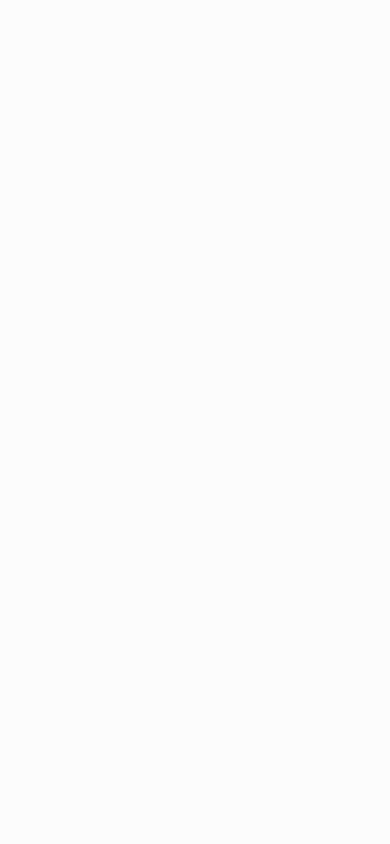
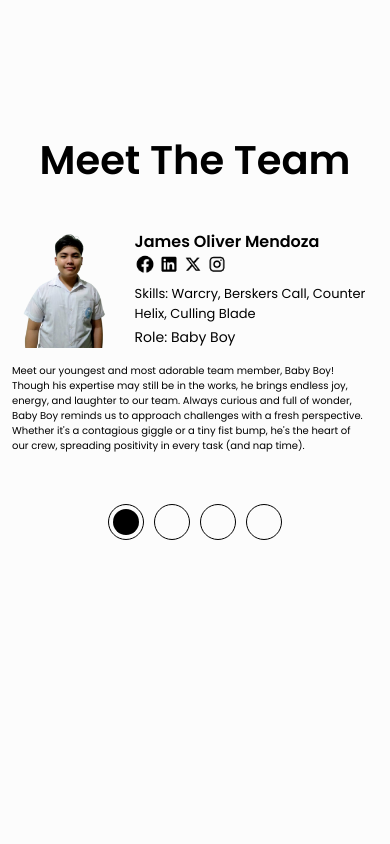
Before and after one commit to Fuz7/Wheel-Care, a React (Vite) app: page /home in a window 390 px wide. Shown: the part 5960-6804 px from the top of the page. Built offline with nearby package versions, Linux system fonts and the light colour scheme.

Commit message:
Make homepage TheTeam responsive

```diff
--- a/src/components/Home/Reviews.jsx
+++ b/src/components/Home/Reviews.jsx
@@ -89,13 +89,13 @@ export default function Reviews() {
 
   return (
     <section className="min-h-[450px] gap-[66px] mt-[150px] lg:mt-[500px]
-     mb-[1600px] lg:mb-[2400px] flex flex-col">
+     mb-[100px] lg:mb-[2400px] flex flex-col">
       <h2 className="self-center font-Poppins-Medium text-[48px]">Reviews</h2>
       <div
         ref={containerRef}
         className="min-w-full min-h-[700px] reviewGradient pt-[67px] pb-[67px]
       flex flex-col lg:flex-row items-center justify-center
-       gap-[100px] lg:gap-[30px] xl:gap-[90px] 2xl:gap-[150px]"
+       gap-[100px] lg:gap-[90px] 2xl:gap-[150px]"
       >
         <ReviewCard
           imgSrc={tankWheelchair}
@@ -146,7 +146,7 @@ const ReviewCard = forwardRef(
       <div
         ref={ref}
         className="min-w-[350px] max-w-[350px] min-h-[550px] max-h-[550px] bg-white
-          rounded-t-[200px] flex flex-col items-center mr-[13px]"
+          rounded-t-[200px] flex flex-col items-center mr-[13px] lg:mr-0 "
       >
         <img className="mt-[40px]" src={imgSrc} alt="Reviewed Wheelchair" />
         <p className="mt-[18px] font-Poppins-SemiBold text-[24px]">{header}</p>
--- a/src/components/Home/TheTeam.jsx
+++ b/src/components/Home/TheTeam.jsx
@@ -8,20 +8,44 @@ import instragramLogo from '@images/Instagram.png';
 import facebookLogo from '@images/Facebook.png';
 import linkedInLogo from '@images/LinkedIn.png';
 
-import { useState } from 'react';
+import { useEffect, useState } from 'react';
+import { useMediaQuery } from 'react-responsive';
 
 export default function TheTeam() {
   const [pressed, setPressed] = useState(0);
+  const [windowWidth, setWindowWidth] = useState(window.innerWidth);
+  const isMobile = useMediaQuery({ query: '(max-width:900px)' });
+
+  useEffect(() => {
+    let handleResize = null;
+    if (isMobile) {
+      handleResize = () => {
+        setWindowWidth(window.innerWidth);
+      };
+      window.addEventListener('resize', handleResize);
+    }
+    return () => {
+      if (handleResize) {
+        window.removeEventListener('resize', handleResize);
+      }
+    };
+  }, [isMobile]);
+
   return (
-    <div className="mt-[300px] flex flex-col items-center">
-      <h2 className="font-Poppins-SemiBold text-[48px]">Meet The Team</h2>
+    <section className="mt-[150px] lg:mt-[300px] flex flex-col items-center">
+      <h2 className="font-Poppins-SemiBold text-[40px] lg:text-[48px]">
+        Meet The Team
+      </h2>
       <div
-        className="flex mt-[120px] max-w-[1620px] min-w-[1620px]
-      min-h-[413px] max-h-[413px] overflow-hidden"
+        className={`flex mt-[40px] lg:mt-[120px]
+          ${isMobile ? 'max-w-full' : 'max-w-[1620px] min-w-[1620px]'}
+      min-h-fit max-h-fit overflow-hidden`}
       >
         <div
-          className="flex transition-transform ease-out duration-300"
-          style={{ transform: `translate(-${pressed * 850}px, 0px)` }}
+          className="flex transition-transform ease-out duration-300 max-h-fit"
+          style={{
+            transform: `translate(-${isMobile ? pressed * windowWidth : pressed * 850}px, 0px)`,
+          }}
         >
           <TheTeamCard
             imgSrc={jamesOliver}
@@ -29,6 +53,7 @@ export default function TheTeam() {
             index={0}
             role={'Baby Boy'}
             pressed={pressed}
+            isMobile={isMobile}
             skills={'Warcry, Berskers Call, Counter Helix, Culling Blade'}
             description={`Meet our youngest and most adorable team member,
               Baby Boy! Though
@@ -44,6 +69,7 @@ export default function TheTeam() {
             name={`Carl "DM" Johnson`}
             index={1}
             pressed={pressed}
+            isMobile={isMobile}
             role={'Groove Street Gangster'}
             skills={
               'AEZAKMI, BUBBLE CAR, BUFFMEUP,  HESOYAM, LIFESABEACH, TOODAMNHOT'
@@ -61,6 +87,7 @@ export default function TheTeam() {
             imgSrc={neilMaute}
             name={'Neil Robert Maute'}
             index={2}
+            isMobile={isMobile}
             role={'Maute Sniper'}
             pressed={pressed}
             skills={
@@ -77,14 +104,13 @@ export default function TheTeam() {
           <TheTeamCard
             imgSrc={jayraldDionaldo}
             name={'Jayrald Dionaldo'}
+            isMobile={isMobile}
             index={3}
             role={'Electric Fan Repairman'}
             pressed={pressed}
             skills={'solda , pilit og tape,  flux inhaler, '}
             description={`Meet our Electric Fan Repairman, the master of keeping
-              things running smoothly and cool under pressure. With a keen eye for
-              detail and a knack for fixing even the most stubborn mechanical
-              issues, he ensures that everything operates at peak efficiency.
+              things running smoothly and cool under pressure.
                His expertise in troubleshooting and repairing makes him an
                invaluable asset to the team, always ready to tackle any problem
                 with a breeze. When it comes to solutions and reliability,
@@ -92,7 +118,7 @@ export default function TheTeam() {
           />
         </div>
       </div>
-      <div className="flex mt-[80px] gap-[10px]">
+      <div className="flex mt-[20px] gap-[10px]">
         <span
           onClick={() => setPressed(0)}
           className="min-w-[36px] min-h-[36px] rounded-[100px]
@@ -114,14 +140,12 @@ export default function TheTeam() {
           top-[4px] left-[4px] min-h-[26px] min-w-[26px]
           bg-black rounded-[100px]`}
           ></span>
-
         </span>
         <span
           onClick={() => setPressed(2)}
           className="min-w-[36px] min-h-[36px] rounded-[100px]
         border border-solid border-black cursor-pointer relative"
         >
-
           <span
             className={`absolute ${pressed === 2 ? 'visible' : 'invisible'}
           top-[4px] left-[4px] min-h-[26px] min-w-[26px]
@@ -138,10 +162,9 @@ export default function TheTeam() {
           top-[4px] left-[4px] min-h-[26px] min-w-[26px]
           bg-black rounded-[100px]`}
           ></span>
-
         </span>
       </div>
-    </div>
+    </section>
   );
 }
 
@@ -149,18 +172,74 @@ function TheTeamCard({
   name,
   index,
   role,
+  isMobile,
   skills,
   description,
   imgSrc,
   pressed,
 }) {
-  return (
+  return isMobile ? (
     <div
-      className={`${index === 0 ? 'ml-[400px]' : ''} flex gap-[30px]
+      className={`flex flex-col gap-[5px] w-lvw
+      ${index === 0 ? 'ml-[12px]' : 'ml-[0px]'}
+      ${index === pressed ? 'scale-100' : 'scale-75 '}
+      transition-transform ease-out duration-300
+      `}
+    >
+      <div className="flex gap-[17px]">
+        <img
+          className="min-w-[92px] min-h-full object-contain w-[40%]"
+          src={imgSrc}
+        ></img>
+        <div className="flex flex-col flex-grow pr-[16px]">
+          <p className="font-Poppins-SemiBold [font-size:clamp(16px,4vw,10em)]">
+            {name}
+          </p>
+          <div className="flex gap-[4px]">
+            <img
+              className="cursor-pointer w-[20px]"
+              src={facebookLogo}
+              alt=""
+            />
+
+            <img
+              className="cursor-pointer w-[20px]"
+              src={linkedInLogo}
+              alt=""
+            />
+            <img className="cursor-pointer w-[20px]" src={xLogo} alt="" />
+            <img
+              className="cursor-pointer w-[20px]"
+              src={instragramLogo}
+              alt=""
+            />
+          </div>
+          <p
+            className="mt-[10px] font-Poppins max-w-[100%] pr-[16px]
+        [font-size:clamp(13px,2.5vw,24px)] "
+          >
+            Skills: {skills}
+          </p>
+          <p className="mt-auto font-Poppins [font-size:clamp(14px,2vw,24px)]">
+            Role: {role}{' '}
+          </p>
+        </div>
+      </div>
+      <p className="font-Poppins pr-[35px] mt-[10px] [font-size:clamp(10px,2.5vw,24px)] ">
+        {description}
+      </p>
+    </div>
+  ) : (
+    <div
+      className={`${index === 0 ? 'ml-[400px]' : ''} flex gap-[30px] max-w-[850px]
     ${index === pressed ? 'scale-100 opacity-100' : 'scale-75 opacity-40'}
       transition-transform ease-out duration-500 `}
     >
-      <img className="min-w-[370px] rounded-[8px]" src={imgSrc} alt="James Oliver" />
+      <img
+        className="min-w-[370px] rounded-[8px]"
+        src={imgSrc}
+        alt="James Oliver"
+      />
       <div className="flex min-w-[450px] flex-col">
         <p className="font-Poppins-SemiBold text-[32px]">{name}</p>
         <div className="flex mt-[10px] gap-[13px]">
--- a/src/components/Shop/ProductSelected.jsx
+++ b/src/components/Shop/ProductSelected.jsx
@@ -88,8 +88,7 @@ export default function ItemSelected() {
         </div>
         <div className="flex flex-col">
           <img
-            className="min-w-[444px] min-h[444px]
-          max-w-[444px] max-h-[444px]"
+            className="w-[444px]"
             ref={containerRef}
             src={selectedImage}
             alt=""
```
